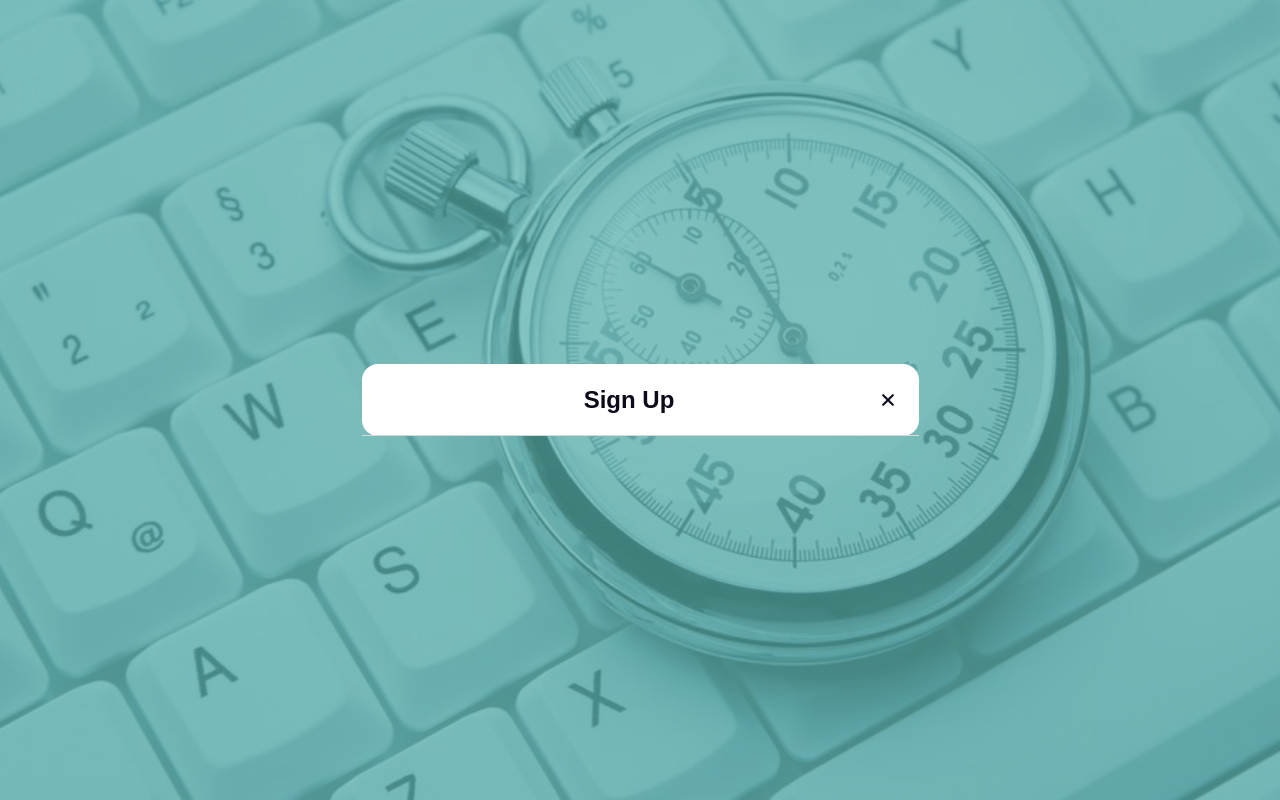
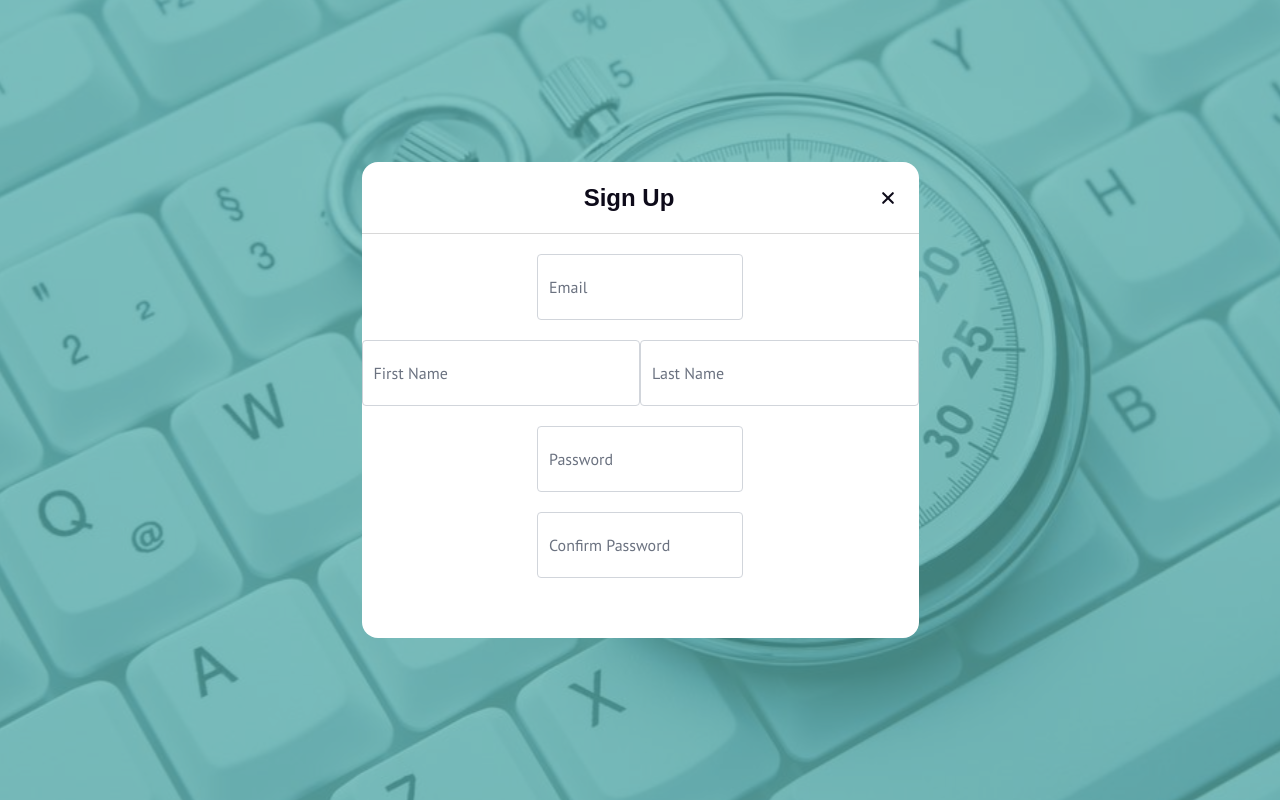
Before and after one commit to junior-8080/auctionApp, a Next.js app: page /auth/signup in a window 1280 px wide. Built offline with nearby package versions, Linux system fonts and the light colour scheme.

Commit message:
SignUPFormOne added

```diff
--- a/src/components/BaseInput.tsx
+++ b/src/components/BaseInput.tsx
@@ -4,7 +4,7 @@ type Props = {
   label: string;
   id: string;
   placeholder: string;
-  type: "email" | "password";
+  type: "email" | "password" | "firstName" | "lastName";
   errorMessage?: string;
   name?: string;
 };
--- a/src/features/auth/components/SignupFormOne.tsx
+++ b/src/features/auth/components/SignupFormOne.tsx
@@ -1,7 +1,92 @@
-import React from "react";
+import BaseInput from '@/components/BaseInput';
+import React from 'react';
+import { useForm, SubmitHandler } from 'react-hook-form';
 
-function SignupFormOne() {
-  return <div></div>;
-}
 
-export default SignupFormOne;
+type FormValues = {
+  email: string;
+  firstName: string;
+  lastName: string;
+  password: string;
+  confirmPassword: string;
+};
+
+const SignUpFormOne = () => {
+  const {
+    register,
+    handleSubmit
+  } = useForm<FormValues>();
+
+  const onSubmit: SubmitHandler<FormValues> = (data) => {
+    console.log(data);
+
+  };
+
+  return (
+    <form onSubmit={handleSubmit(onSubmit)} className="flex flex-col items-center">
+      <BaseInput
+        label="Email"
+        id="email"
+        placeholder="Enter email"
+        type="email"
+        {...register('email', {
+          required: 'Email is required',
+        })}
+      />
+
+      <div className="flex w-full gap-x-4">
+        <div className="w-1/2">
+          <BaseInput
+            label="First Name"
+            id="firstName"
+            placeholder="Enter first name"
+            type="firstName"
+            {...register('firstName', {
+              required: 'First name is required',
+            })}
+          />
+        </div>
+        <div className="w-1/2">
+          <BaseInput
+            label="Last Name"
+            id="lastName"
+            placeholder="Enter last name"
+            type="lastName"
+            {...register('lastName', {
+              required: 'Last name is required',
+            })}
+          />
+        </div>
+      </div>
+
+      <BaseInput
+        label="Password"
+        id="password"
+        placeholder="Enter password"
+        type="password"
+        {...register('password', {
+          required: 'Password is required',
+        })}
+      />
+
+      <BaseInput
+        label="Confirm Password"
+        id="confirmPassword"
+        placeholder="Confirm password"
+        type="password"
+        {...register('confirmPassword', {
+          required: 'Please confirm your password',
+        })}
+      />
+
+      <button
+        type="submit"
+        className="mt-5 bg-blue-500 hover:bg-blue-700 text-white font-bold py-2 px-4 rounded"
+      >
+        Submit
+      </button>
+    </form>
+  );
+};
+
+export default SignUpFormOne;
```
